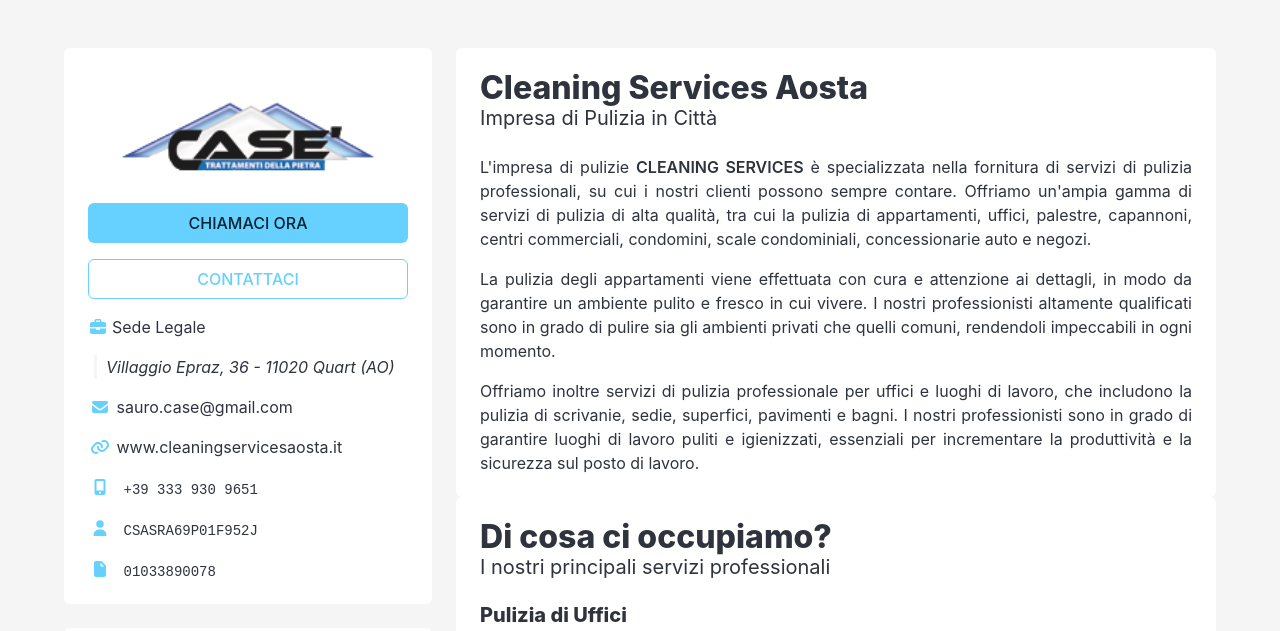
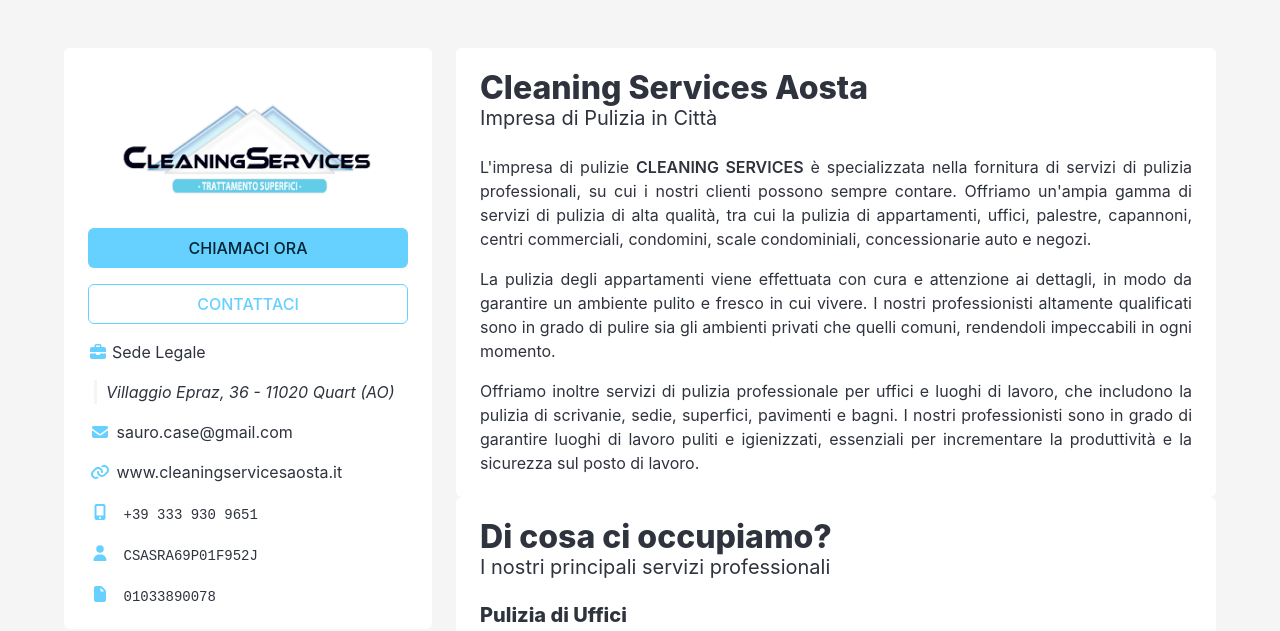
Before and after one commit to saurocase/cleaningservicesaosta, a plain HTML site: page index.html in a window 1280 px wide. Shown: the top 631 px of the page. Drawn offline with Linux system fonts and the light colour scheme.

Commit message:
Update logo image source in index.html for improved branding

```diff
--- a/index.html
+++ b/index.html
@@ -33,7 +33,7 @@
 								<h1 class="title is-hidden-tablet">Cleaning Services Aosta</h1>
 								<figure>
 									<p class="image">
-										<img src="images/logo_mini.png" alt="logo cleaning services aosta">
+										<img src="images/logo.jpg" alt="logo cleaning services aosta">
 									</p>
 								</figure>
 							</div>
```
Also changed, not shown: images/logo.jpg (added), images/logo_mini.png (deleted).
